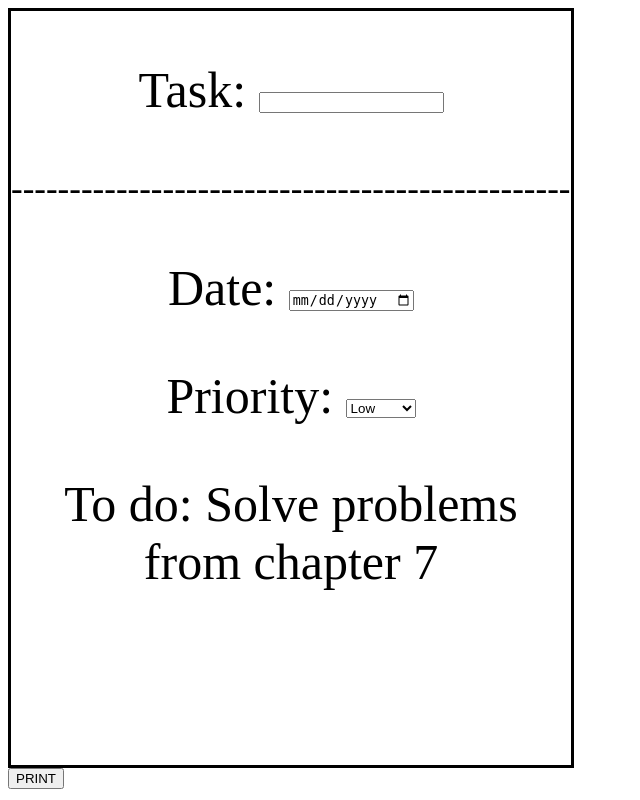
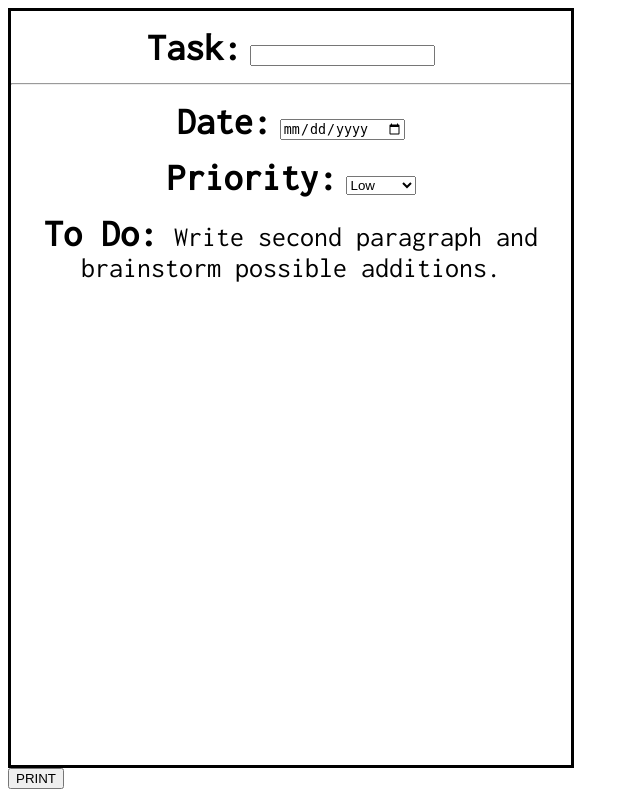
Before and after one commit to Jaairg/task-receipts, a Flask app: page /print_receipt in a window 1280 px wide. Shown: the whole page, without its empty margins (0-640 px from the left). Run offline with Flask 3, Linux system fonts and the light colour scheme.

Commit message:
fix(template): correct from structure and add missing HTML tags

```diff
--- a/static/style.css
+++ b/static/style.css
@@ -1,15 +1,19 @@
+@import url('https://fonts.googleapis.com/css2?family=Inconsolata&display=swap');
+
 p {
-  font-size: 50px;
+  font-family: 'Inconsolata', monospace;
   text-align: center;
 }
 
-label {
-  font-size: 40px;
-  text-align: center;
+.label {
+  font-size: 38px;
+  font-weight: 700;
 }
 
-p1 {
-  font-size: 35px;
+.value {
+  font-size: 28px;
+  font-weight: 400;
+  margin-left: 8px;
 }
 
 .border_text {
--- a/templates/index.html
+++ b/templates/index.html
@@ -1,5 +1,5 @@
-<!doctype html>
-
+<!DOCTYPE html>
+<html lang="en">
 <head>
   <title>Printing station</title>
   <link rel="stylesheet" href="/static/style.css" />
@@ -8,33 +8,50 @@
 <body>
   <form method="POST">
   <div class="border_text">
+
     {% if has_task %}
-      <p> Task: {{ task_name }} </p>
+    <p>
+      <span class="label"> Task:</span>
+      <span class="value"> {{ task_name }} </span>
+    </p>
     {% else %}
-      <p> Task: <input name="task_name" type="text"/> </p>
+    <p> <span class="label"> Task:</span> <input name="task_name" type="text"/> </p>
     {% endif %}
-    <p1> ------------------------------------------------ </p1>
+
+    <hr>
+
       {% if has_date %}
-      <p> Date: {{date}}  </p>
+      <p>
+        <span class="label"> Date:</span>
+        <span class="value"> {{date}}</span>
+      </p>
       {% else %}
-      <p> Date: <input name="selected_date" type="date"/> </p>
+      <p> <span class="label"> Date:</span> <input name="selected_date" type="date"/> </p>
       {% endif %}
+
       {% if has_priority %}
-      <p> Priority: {{ priority }} </p>
+      <p>
+        <span class="label"> Priority:</span>
+        <span class="value"> {{ priority }}</span>
+      </p>
       {% else %}
-      <p> Priority: <select name="priority" id="prior">
+      <p> <span class="label"> Priority:</span> <select name="priority" id="prior">
         <option value="low"> Low </option>
         <option value="medium"> Medium </option>
         <option value="high"> High </option>
       </select>
       {% endif %}
-    <p>To do: Solve problems from chapter 7</p>
+
+      <p>
+        <span class="label"> To Do:</span>
+        <span class="value"> Write second paragraph and brainstorm possible additions.</span>
+      </p>
   </div>
   {% if show_save_button %}
     <input type="hidden" name="submit_button" />
-    <button type="submit"> SAVE </buton>
+    <button type="submit"> SAVE </button>
+  {% endif %}
   </form>
-  {% endif %}
 
   {% if ready_to_print %}
   <form method="POST">
@@ -44,3 +61,4 @@
   {% endif %}
 
 </body>
+</html>
```
